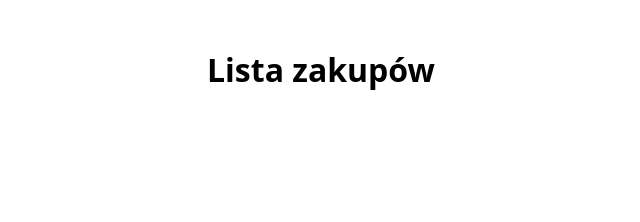
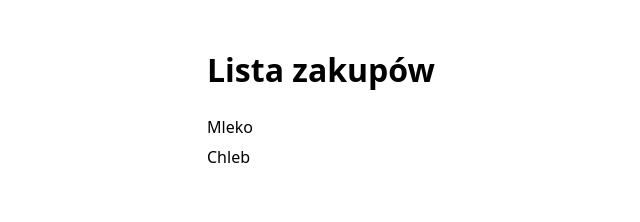
Before and after one commit to kbzowski/inzynieria-internetu, a React (Vite) app in the folder lista-zakupow/: page / in a window 1280 px wide. Shown: the top 222 px of the page, without its empty margins (113-753 px from the left). Built offline with nearby package versions, Linux system fonts and the light colour scheme.

Commit message:
Lista zakupów, krok 2: typ Item i lista z danych

```diff
--- a/lista-zakupow/src/App.tsx
+++ b/lista-zakupow/src/App.tsx
@@ -1,7 +1,19 @@
+import type { Item } from './types.ts'
+
+const sampleItems: Item[] = [
+  { id: '1', name: 'Mleko', bought: false },
+  { id: '2', name: 'Chleb', bought: true },
+]
+
 function App() {
   return (
     <main>
       <h1>Lista zakupów</h1>
+      <ul>
+        {sampleItems.map((item) => (
+          <li key={item.id}>{item.name}</li>
+        ))}
+      </ul>
     </main>
   )
 }
--- /dev/null
+++ b/lista-zakupow/src/types.ts
@@ -0,0 +1,5 @@
+export type Item = {
+  id: string
+  name: string
+  bought: boolean
+}
```
Also changed, not shown: 1 other file (tests, documents, lock files or other folders).
